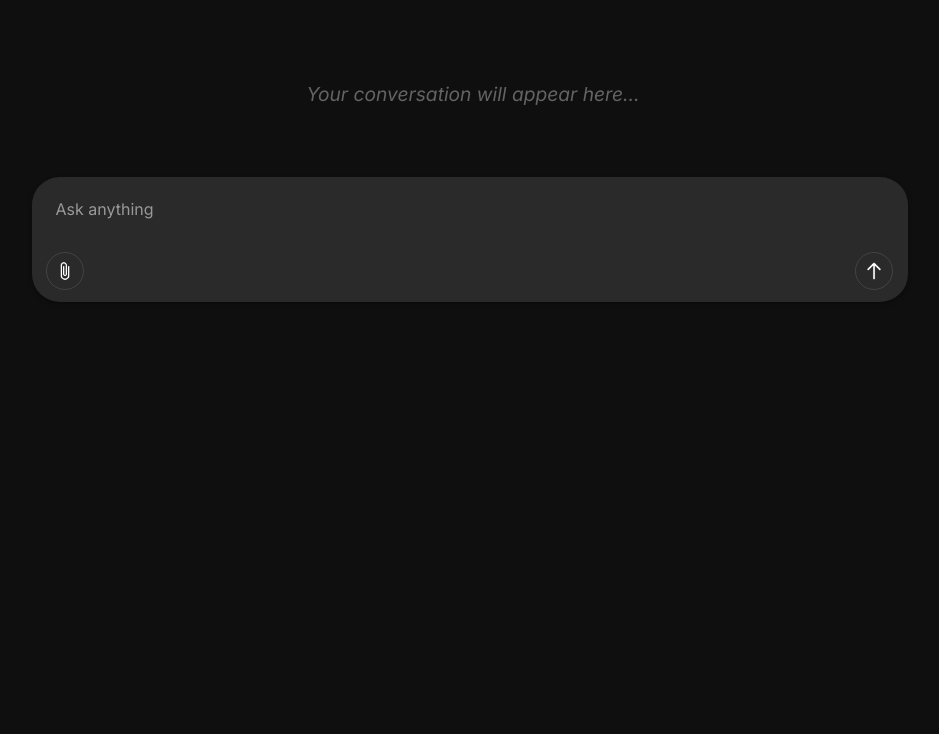
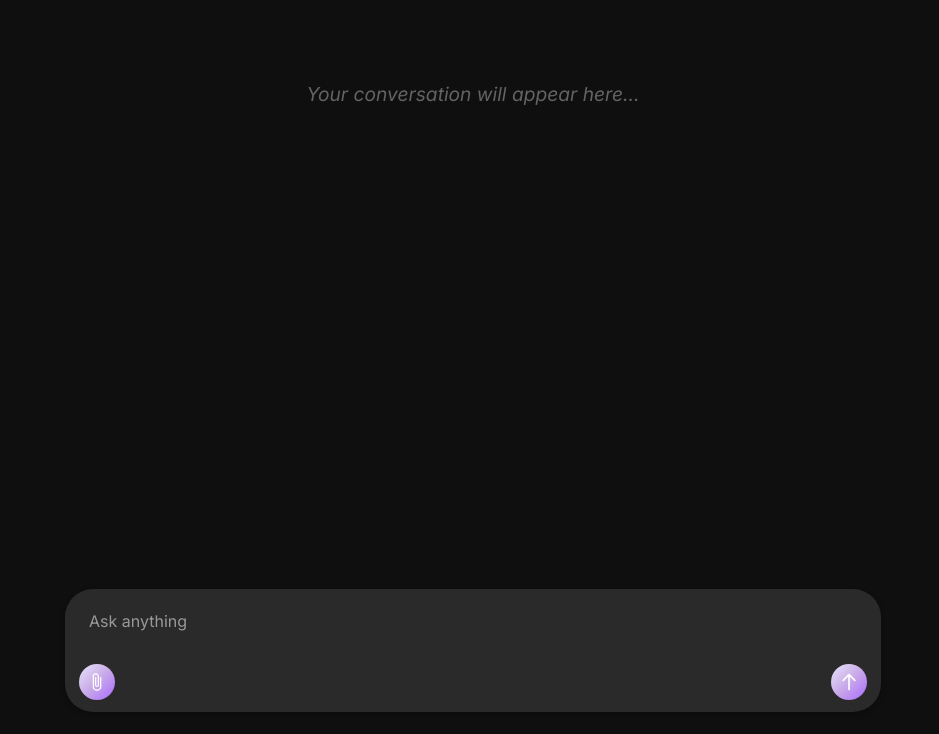
Before and after one commit to XynaxDev/DrSmile, a Flask app: page /chatbot in a window 1280 px wide. Shown: the part 66-800 px from the top of the page, without its empty margins (167-1106 px from the left). Run offline with Flask 3, Linux system fonts and the light colour scheme.

Commit message:
Update chatbot input area icons

```diff
--- a/static/css/chatbot.css
+++ b/static/css/chatbot.css
@@ -4,12 +4,23 @@
 }
 
 #conversationContainer {
-    max-width: 870px;
+    max-width: 800px !important;
     margin: 0 auto;
 }
 
+#chatInputBar {
+    position: fixed;
+    bottom: 0px;
+    left: 0;
+    width: 100%;
+    padding-top: 0 !important;
+    background-color: #0F0F0F;
+    padding: 1.4rem 1rem;
+    z-index: 9999 !important;
+}
+
 #chatInputBar .container {
-    max-width: 900px !important;
+    max-width: 840px !important;
     margin: 0 auto !important;
 }
 
@@ -59,6 +70,7 @@
     transform: translate(-50%, -50%);
     width: 100%;
     color: #636363;
+    padding: 0 2rem;
     z-index: 10;
 }
 
@@ -113,20 +125,93 @@
 
 }
 
+/* old */
+/* .send-icon {
+    background-color: #2a2a2a;
+    border: none;
+    cursor: pointer;
+    padding: 0.5rem;
+    border-radius: 50%;
+    border: 1px solid gray;
+    display: flex;
+    align-items: center;
+    justify-content: center;
+    transition: transform 0.3s ease, box-shadow 0.3s ease;
+    position: relative;
+    overflow: hidden;
+}
+
+.send-icon::before {
+    content: '';
+    position: absolute;
+    top: 0;
+    left: 0;
+    width: 100%;
+    height: 100%;
+    border-radius: 50%;
+    z-index: -1;
+    transition: backgound, transform 0.3s ease;
+    transform: scale(1);
+}
+
+.send-icon:hover::before {
+    transform: scale(1.15);
+}
+
+.send-icon:hover {
+    transform: scale(1.05);
+    background: linear-gradient(135deg, #E6E6FA 0%, #C9A9E8 50%, #A76BFF 100%);
+    box-shadow: 0 4px 12px rgba(167, 107, 255, 0.3);
+    border: 1px solid rgba(255, 255, 255, 0.5);
+} */
+
+/* new */
 .send-icon {
-    background: none;
-    border: 1px solid rgba(93, 93, 93, 0.485);
+    background: linear-gradient(135deg, #E6E6FA 0%, #C9A9E8 50%, #A76BFF 100%);
+    /* Lavender gradient */
+    border: none;
+    /* Remove border for a crystal-clear look */
     cursor: pointer;
     padding: 0.5rem;
     border-radius: 50%;
     display: flex;
     align-items: center;
     justify-content: center;
+    transition: transform 0.3s ease, box-shadow 0.3s ease;
+    /* Smooth transition */
+    position: relative;
+    overflow: hidden;
 }
 
-.send-icon:hover .icon {
-    filter: brightness(0) invert(1) sepia(1) saturate(5) hue-rotate(240deg);
+.send-icon::before {
+    content: '';
+    position: absolute;
+    top: 0;
+    left: 0;
+    width: 100%;
+    height: 100%;
+    background: linear-gradient(135deg, #E6E6FA 0%, #C9A9E8 50%, #A76BFF 100%);
+    border-radius: 50%;
+    z-index: -1;
+    /* Behind the icon */
+    transition: transform 0.3s ease;
+    /* Transition for the animation */
+    transform: scale(1);
+    /* Initial scale */
 }
+
+.send-icon:hover::before {
+    transform: scale(1.15);
+    /* Subtle growth of the gradient circle */
+}
+
+.send-icon:hover {
+    transform: scale(1.05);
+    /* Slight scale up for elegance */
+    box-shadow: 0 4px 12px rgba(167, 107, 255, 0.3);
+    /* Soft lavender shadow */
+}
+
 
 .attach-icon {
     width: 1.25rem;
@@ -143,12 +228,6 @@
 .icon {
     width: 1.25rem;
     height: 1.25rem;
-    filter: brightness(0) invert(1);
-    transition: filter 0.2s ease;
-}
-
-.file-attach-icon:hover .icon {
-    filter: brightness(0) invert(1) sepia(1) saturate(5) hue-rotate(240deg);
 }
 
 /* Chat Alert Bubbles Styles */
```
